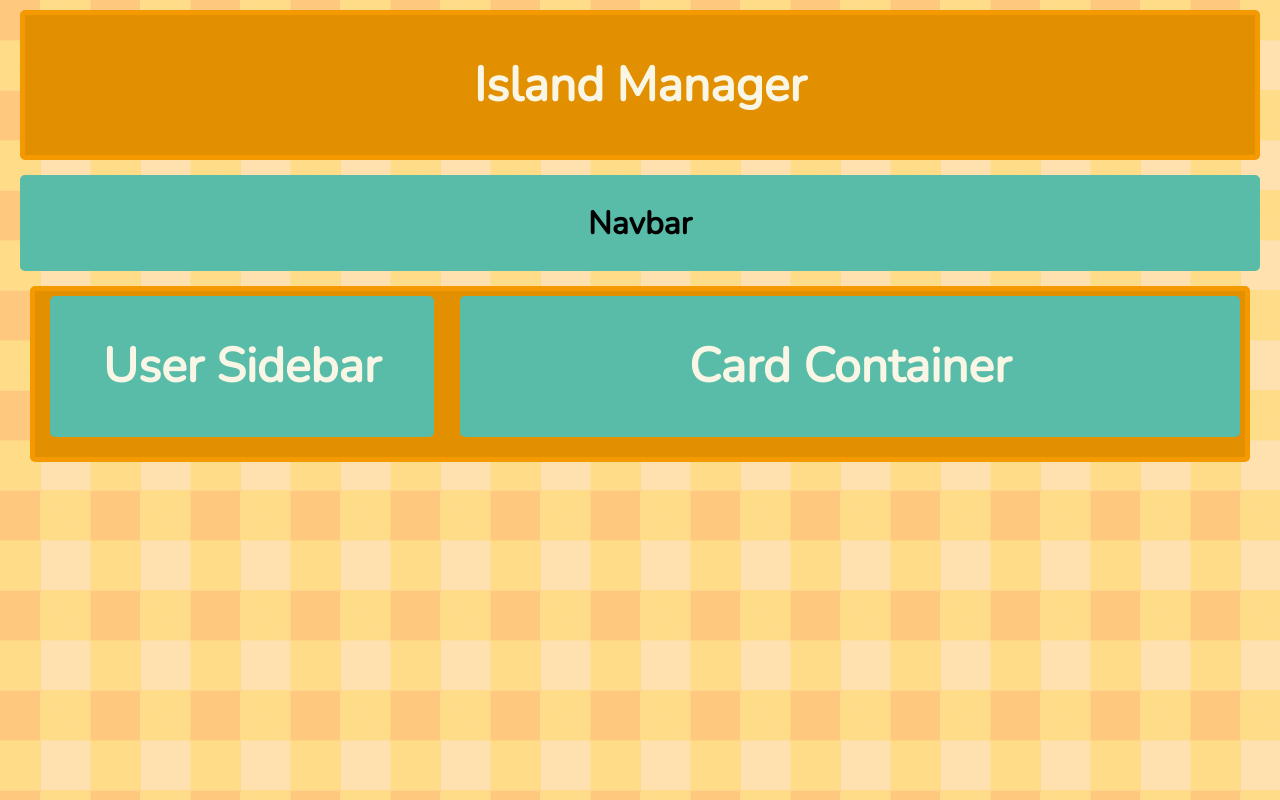
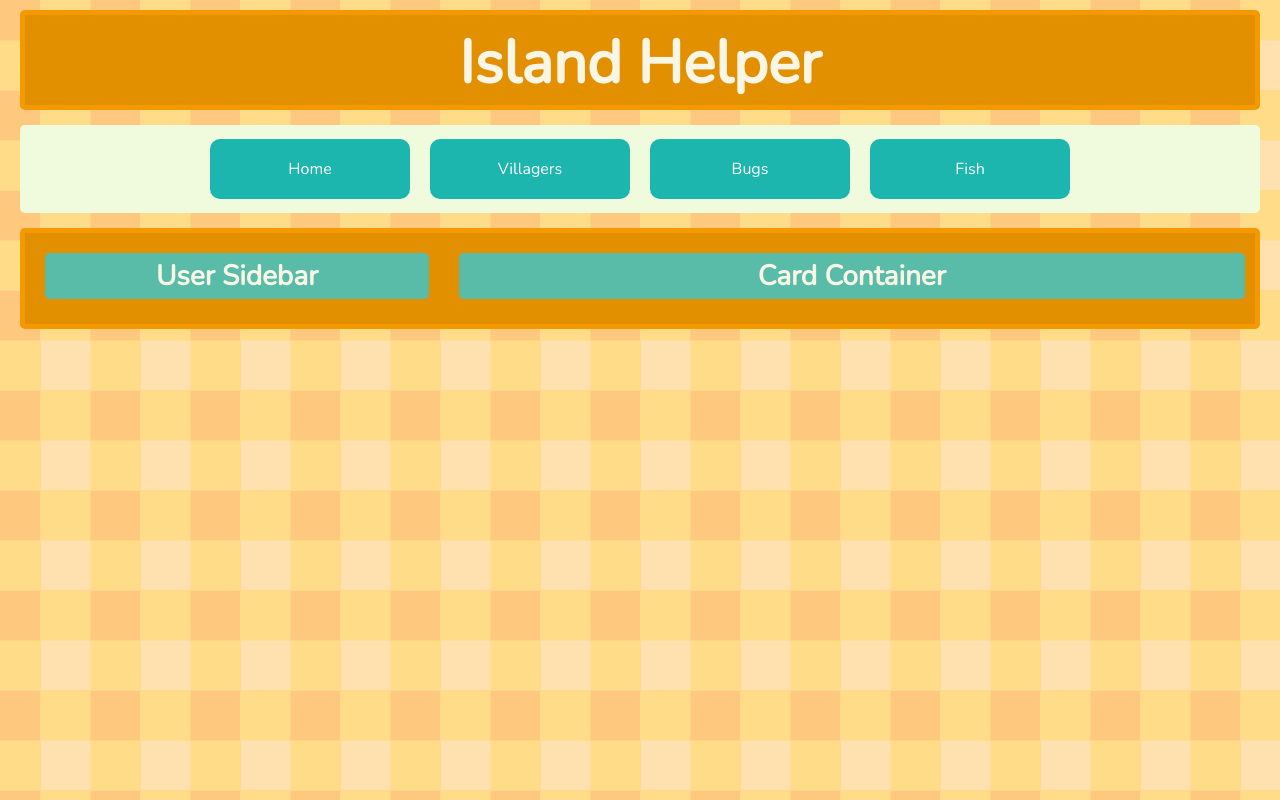
Before and after one commit to denimcouch/island-helper-frontend, a React (Create React App) app: page / in a window 1280 px wide. Built offline with nearby package versions, Linux system fonts and the light colour scheme; no server answers.

Commit message:
built navbar

```diff
--- a/package.json
+++ b/package.json
@@ -6,10 +6,13 @@
     "@testing-library/jest-dom": "^5.11.4",
     "@testing-library/react": "^11.1.0",
     "@testing-library/user-event": "^12.1.10",
+    "gulp": "^4.0.2",
     "react": "^17.0.1",
     "react-dom": "^17.0.1",
     "react-router-dom": "^5.2.0",
     "react-scripts": "4.0.0",
+    "semantic": "^0.0.1",
+    "semantic-ui-css": "^2.4.1",
     "web-vitals": "^0.2.4"
   },
   "scripts": {
--- a/src/App.css
+++ b/src/App.css
@@ -67,6 +67,12 @@
 }
 .acnh-btn{
   line-height: 22px;
+  margin-top: 10px;
+  margin-bottom: 10px;
+  margin-left: 10px;
+  margin-right: 10px;
+  height: 60px;
+  width: 200px;
 }
 .acnh-label{
   line-height: 18px;
@@ -76,7 +82,7 @@
   background-color: rgb(29, 182, 175);
   padding: .5rem;
   border: rgb(29, 182, 175) solid .3rem;;
-  border-radius: 3rem;
+  border-radius: 10px;
   text-align: center;
   font-family: Nunito,Helvetica Rounded,Arial,sans-serif;
   font-size: 16px;
@@ -151,12 +157,13 @@
   display: block;
   color: #f9f6e5;
   margin-bottom: 15px;
-  padding: 5px;
+  padding: 10px;
   text-align: center;
   margin-top: 10px;
   margin-left: 20px;
   margin-right: 20px;
   border-radius: 5px;
+  height: 100px;
 }
 .title.friend {
   background: #e28f00;
@@ -190,18 +197,27 @@
 
 #display-container{
   height: 100%;
+  margin-top: 10px;
+  margin-left: 10px;
+  margin-right: 10px;
+  border-radius: 5px;
 }
 
 #user-sidebar {
   width: 30%;
-  overflow-x: hidden;
   z-index: 1;
   justify-content: left;
   position: fixed;
+  margin-top: 10px;
 }
 
 #card-container {
   width: 65%;
   margin-left: 35%;
   justify-content: left;
+  margin-top: 10px;
 }
+
+#header-title{
+  font-size: 60px;
+}
--- a/src/components/Header.js
+++ b/src/components/Header.js
@@ -5,7 +5,7 @@ const Header = () => {
 
     return (
         <div className="title friend">
-            <h1 className="acnh-text">Island Manager</h1>
+            <h1 id="header-title" className="acnh-text">Island Helper</h1>
         </div>
     )
 }
--- a/src/containers/Navbar.js
+++ b/src/containers/Navbar.js
@@ -1,10 +1,15 @@
 import React from 'react'
+
 
 const Navbar = () => {
 
     return (
-        <div className="section teal">
-            <h1 className="acnh-text">Navbar</h1>
+        <div className="section acnh-label-menu">
+            {/* <h1 className="acnh-text">Navbar</h1> */}
+            <button className="acnh-btn acnh-label" >Home</button>
+            <button className="acnh-btn acnh-label" >Villagers</button>
+            <button className="acnh-btn acnh-label" >Bugs</button>
+            <button className="acnh-btn acnh-label" >Fish</button>
         </div>
     )
 }
--- a/src/index.js
+++ b/src/index.js
@@ -1,6 +1,7 @@
 import React from 'react';
 import ReactDOM from 'react-dom';
 import App from './App';
+import 'semantic-ui-css/semantic.min.css'
 
 ReactDOM.render(
   <React.StrictMode>
```
Also changed, not shown: 2 other files (tests, documents, lock files or other folders).
